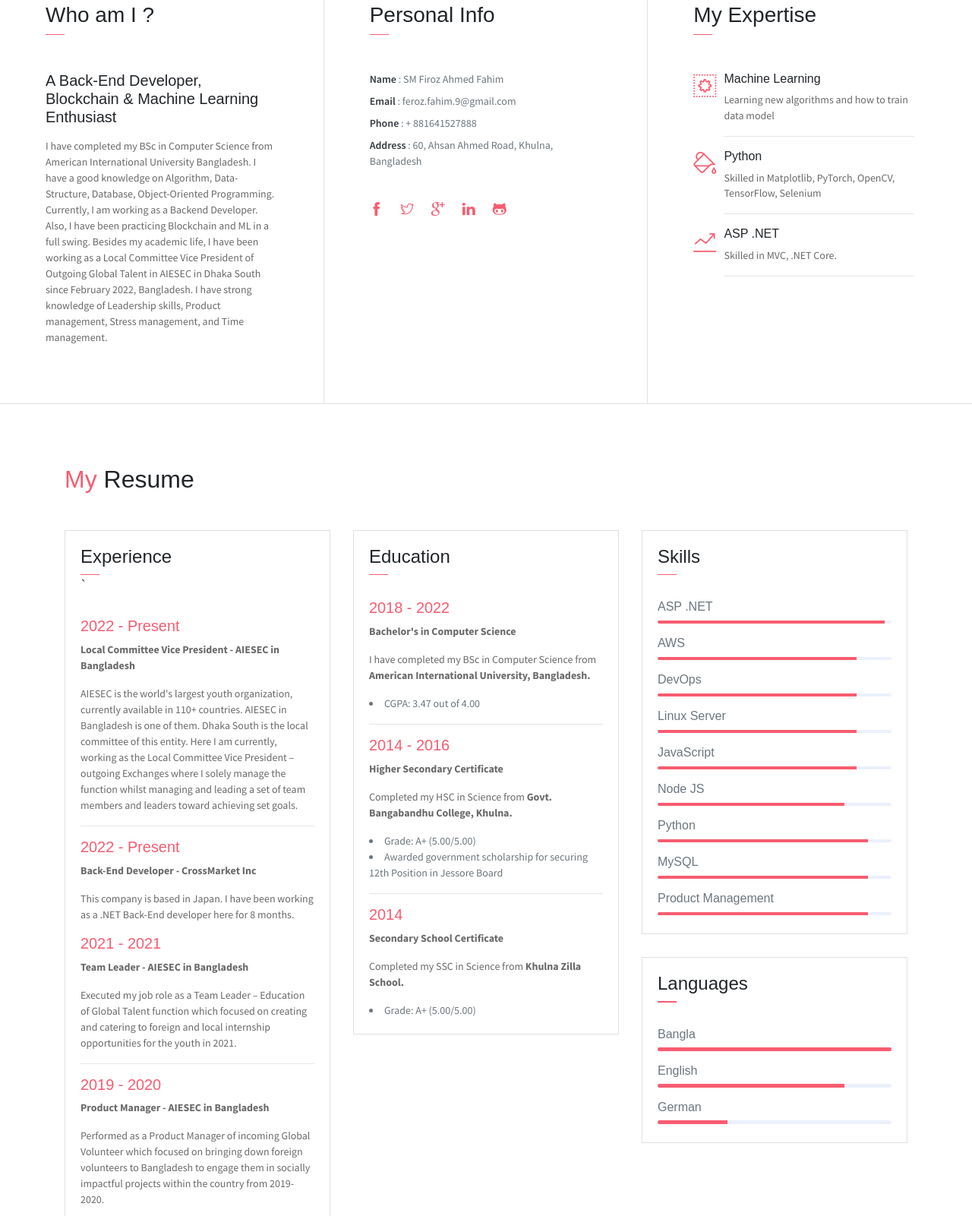
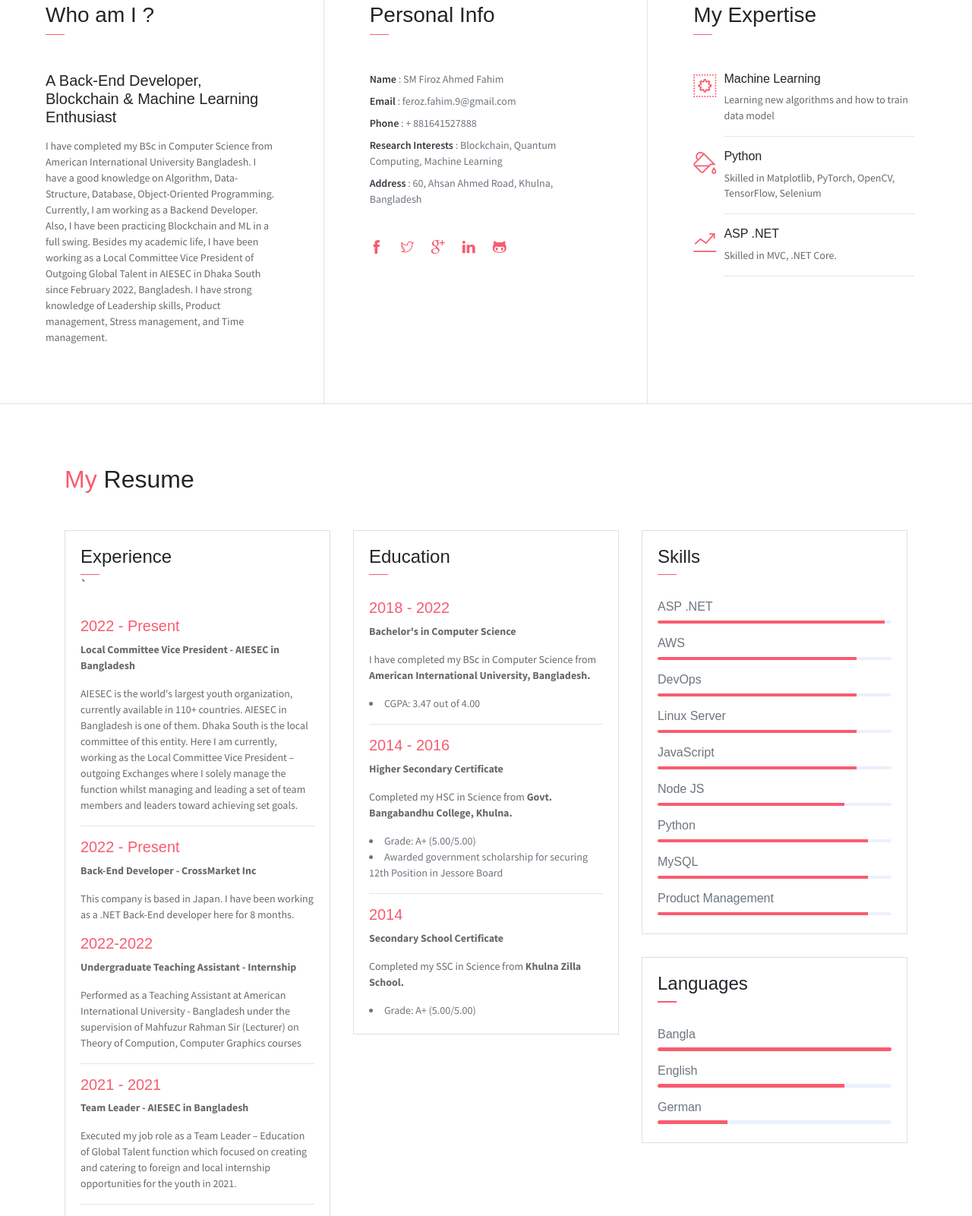
Before and after one commit to F1roz/firoz-portfolio-site, a website: page public_html/index.html in a window 1280 px wide. Shown: the part 774-2375 px from the top of the page at 76% size. Drawn offline with Linux system fonts and the light colour scheme; some packages are replaced by stand-ins of ours.

Commit message:
ta updated

```diff
--- a/public_html/index.html
+++ b/public_html/index.html
@@ -3,7 +3,7 @@
 
 <head>
     <meta charset="utf-8">
-    <!-- <link rel="icon" type="images/png" href="https://firozfahim.com/public_html/assets/img/ff.jpg" /> -->
+    <link rel="icon" type="images/png" href="https://firozfahim.com/public_html/assets/img/" />
     <meta name="viewport" content="width=device-width, initial-scale=1, shrink-to-fit=no">
     <meta name="description" content="Start your development with FF landing page.">
     <meta name="author" content="Devcrud">
@@ -102,6 +102,7 @@
                     <li><span>Name</span> : SM Firoz Ahmed Fahim</li>
                     <li><span>Email</span> : feroz.fahim.9@gmail.com</li>
                     <li><span>Phone</span> : + 881641527888</li>
+                    <li><span>Research Interests</span> : Blockchain, Quantum Computing, Machine Learning</li>
                     <!-- <li><span>Twitter</span> : @FirozFahimm</li> -->
                     <li><span>Address</span> : 60, Ahsan Ahmed Road, Khulna, Bangladesh</li>
                 </ul>
@@ -174,6 +175,11 @@
                             <h6 class="title text-danger">2022 - Present</h6>
                             <P><b>Back-End Developer - CrossMarket Inc</b></P>
                             <P class="subtitle">This company is based in Japan. I have been working as a .NET Back-End developer here for 8 months.</P>
+
+                            <h6 class="title text-danger">2022-2022</h6>
+                            <P><b>Undergraduate Teaching Assistant - Internship</b></P>
+                            <P class="subtitle">Performed as a Teaching Assistant at American International University - Bangladesh under the supervision of Mahfuzur Rahman Sir (Lecturer) on Theory of Compution, Computer Graphics courses</P>
+                            <hr>
 
                             <h6 class="title text-danger">2021 - 2021</h6>
                             <P><b>Team Leader - AIESEC in Bangladesh</b></P>
```
Also changed, not shown: public_html/assets/imgs/command-line-icon-1.png (added).
